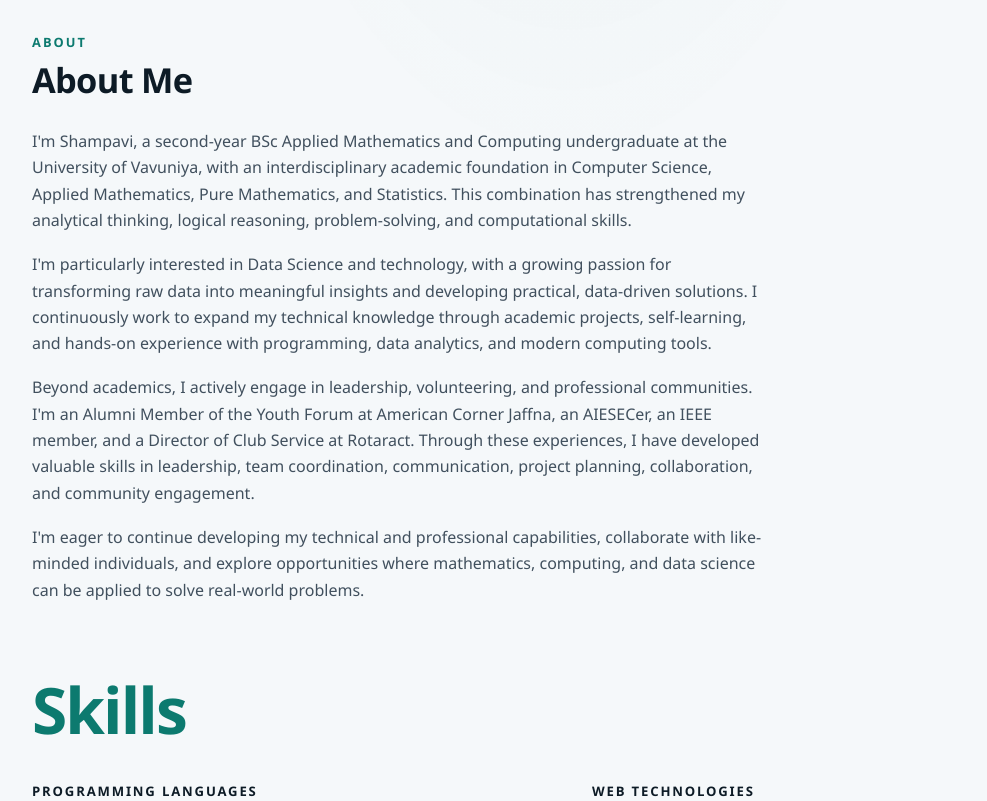
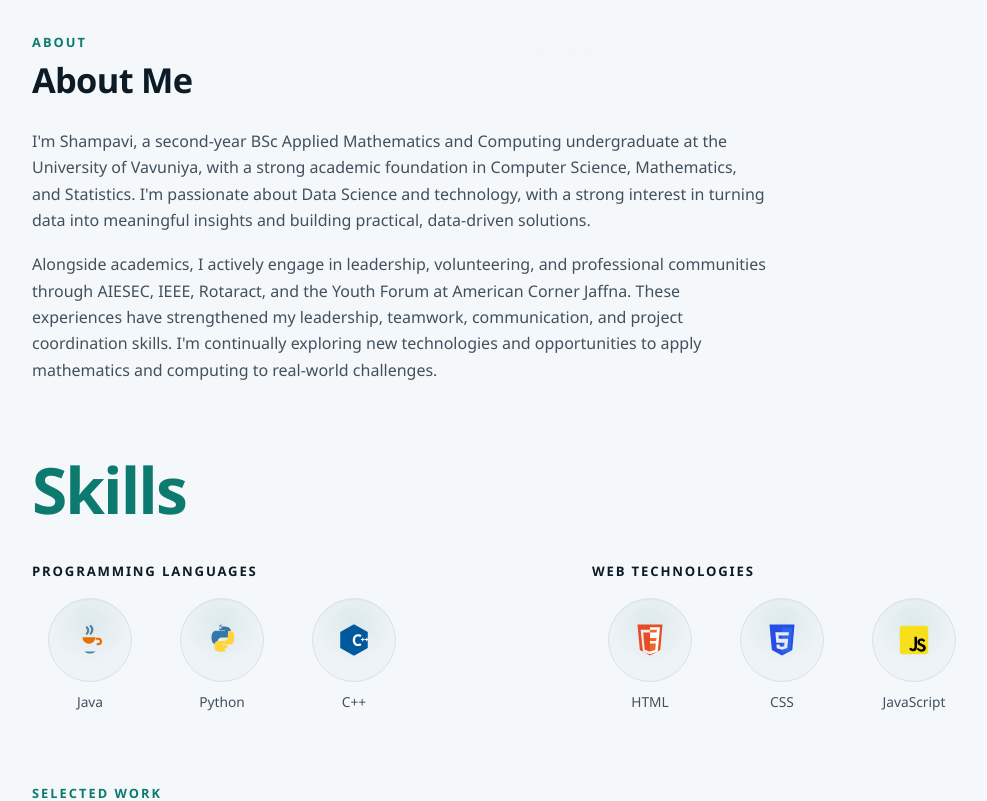
Before and after one commit to shamshan12-rgb/shampavi-portfolio, a React (Vite) app: page / in a window 1280 px wide. Shown: the part 840-1641 px from the top of the page, without its empty margins (72-1059 px from the left). Built offline with nearby package versions, Linux system fonts and the light colour scheme.

Commit message:
Update portfolio profile and activities

```diff
--- a/index.html
+++ b/index.html
@@ -6,9 +6,9 @@
     <meta name="viewport" content="width=device-width, initial-scale=1.0" />
     <meta
       name="description"
-      content="IT undergraduate passionate about full-stack development, AI, data, and modern software technologies."
+      content="Where mathematics meets technology — exploring AI, data, and software to transform ideas into meaningful digital experiences."
     />
-    <title>Shampavi Shanmugarajah | IT Undergraduate &amp; Developer</title>
+    <title>Shampavi Shanmugarajah | Applied Mathematics &amp; Computing</title>
 
     <!-- Social share cards. Absolute URLs: crawlers do not resolve relative
          paths, and the GitHub Pages project path is part of the origin here.
@@ -19,11 +19,11 @@
     <meta property="og:url" content="https://shamshan12-rgb.github.io/shampavi-portfolio/" />
     <meta
       property="og:title"
-      content="Shampavi Shanmugarajah | IT Undergraduate &amp; Developer"
+      content="Shampavi Shanmugarajah | Applied Mathematics &amp; Computing"
     />
     <meta
       property="og:description"
-      content="IT undergraduate passionate about full-stack development, AI, data, and modern software technologies."
+      content="Where mathematics meets technology — exploring AI, data, and software to transform ideas into meaningful digital experiences."
     />
     <meta
       property="og:image"
@@ -34,11 +34,11 @@
     <meta name="twitter:card" content="summary_large_image" />
     <meta
       name="twitter:title"
-      content="Shampavi Shanmugarajah | IT Undergraduate &amp; Developer"
+      content="Shampavi Shanmugarajah | Applied Mathematics &amp; Computing"
     />
     <meta
       name="twitter:description"
-      content="IT undergraduate passionate about full-stack development, AI, data, and modern software technologies."
+      content="Where mathematics meets technology — exploring AI, data, and software to transform ideas into meaningful digital experiences."
     />
     <meta
       name="twitter:image"
--- a/src/components/About.jsx
+++ b/src/components/About.jsx
@@ -7,37 +7,21 @@ function About() {
         <div className="about-copy" data-reveal style={{ '--reveal-delay': '80ms' }}>
           <p>
             I&apos;m Shampavi, a second-year BSc Applied Mathematics and
-            Computing undergraduate at the University of Vavuniya, with an
-            interdisciplinary academic foundation in Computer Science,
-            Applied Mathematics, Pure Mathematics, and Statistics. This
-            combination has strengthened my analytical thinking, logical
-            reasoning, problem-solving, and computational skills.
+            Computing undergraduate at the University of Vavuniya, with a
+            strong academic foundation in Computer Science, Mathematics, and
+            Statistics. I&apos;m passionate about Data Science and technology,
+            with a strong interest in turning data into meaningful insights
+            and building practical, data-driven solutions.
           </p>
 
           <p>
-            I&apos;m particularly interested in Data Science and technology,
-            with a growing passion for transforming raw data into meaningful
-            insights and developing practical, data-driven solutions. I
-            continuously work to expand my technical knowledge through
-            academic projects, self-learning, and hands-on experience with
-            programming, data analytics, and modern computing tools.
-          </p>
-
-          <p>
-            Beyond academics, I actively engage in leadership, volunteering,
-            and professional communities. I&apos;m an Alumni Member of the
-            Youth Forum at American Corner Jaffna, an AIESECer, an IEEE
-            member, and a Director of Club Service at Rotaract. Through these
-            experiences, I have developed valuable skills in leadership, team
-            coordination, communication, project planning, collaboration, and
-            community engagement.
-          </p>
-
-          <p>
-            I&apos;m eager to continue developing my technical and professional
-            capabilities, collaborate with like-minded individuals, and explore
-            opportunities where mathematics, computing, and data science can be
-            applied to solve real-world problems.
+            Alongside academics, I actively engage in leadership, volunteering,
+            and professional communities through AIESEC, IEEE, Rotaract, and
+            the Youth Forum at American Corner Jaffna. These experiences have
+            strengthened my leadership, teamwork, communication, and project
+            coordination skills. I&apos;m continually exploring new
+            technologies and opportunities to apply mathematics and computing
+            to real-world challenges.
           </p>
         </div>
       </div>
--- a/src/components/Activities.jsx
+++ b/src/components/Activities.jsx
@@ -7,7 +7,7 @@ const activities = [
     role: 'Youth Forum Alumni Member',
     organization: 'American Corner, Jaffna',
     description:
-      'Actively involved in youth development, community engagement, and leadership activities.',
+      'Engaged in youth development, community initiatives, and leadership activities, collaborating with fellow youth to support meaningful programs, encourage participation, and create positive community impact.',
   },
   {
     number: '02',
@@ -29,7 +29,7 @@ const activities = [
       role: 'IEEE Member',
       organization: 'IEEE Student Branch, University of Vavuniya',
       description:
-        'Actively participate as an IEEE Student Branch member. I also serve as a Secretary Team Member for the Artificial Vertex Project, contributing to project coordination, documentation, communication, and organizational activities.',
+        'Actively participate as an IEEE Student Branch member, engaging in technical, collaborative, and organizational activities while developing my communication, teamwork, and professional skills.',
     }
   ,
   {
```
